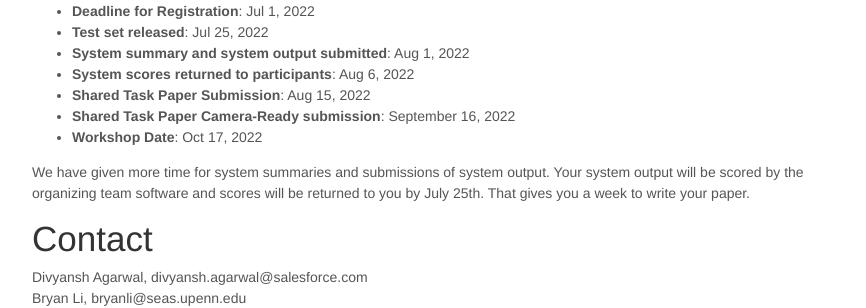
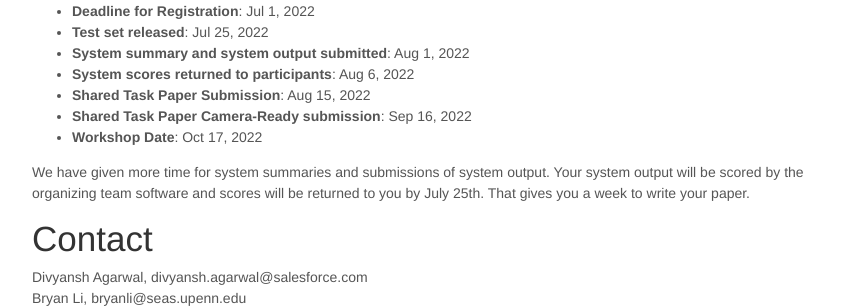
Before and after one commit to CreativeSumm/creativesumm.github.io, a Jekyll site: the page built from shared_task.md, in a window 1280 px wide. Shown: the part 1297-1605 px from the top of the page, without its empty margins (203-1069 px from the left). Built offline with Jekyll 4.4.1, drawn with Linux system fonts in a browser that asks for light colours; nearby versions of some CDN libraries.

Commit message:
Update shared_task.md

```diff
--- a/shared_task.md
+++ b/shared_task.md
@@ -53,7 +53,7 @@ All deadlines are 11.59 pm UTC -12h (“anywhere on Earth”).
 - **System summary and system output submitted**: Aug 1, 2022
 - **System scores returned to participants**: Aug 6, 2022
 - **Shared Task Paper Submission**: Aug 15, 2022
-- **Shared Task Paper Camera-Ready submission**: September 16, 2022
+- **Shared Task Paper Camera-Ready submission**: Sep 16, 2022
 - **Workshop Date**: Oct 17, 2022
 
 We have given more time for system summaries and submissions of system output. Your system output will be scored by the organizing team software and scores will be returned to you by July 25th. That gives you a week to write your paper.
```
